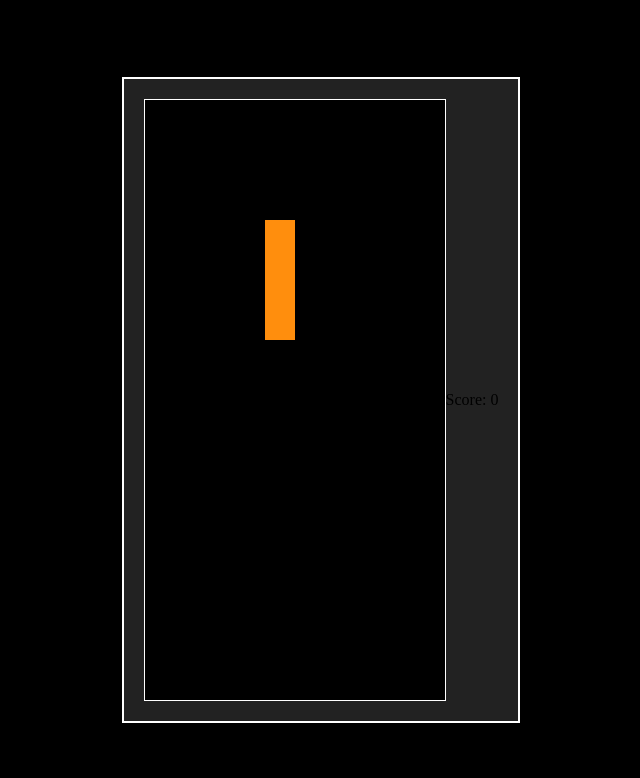
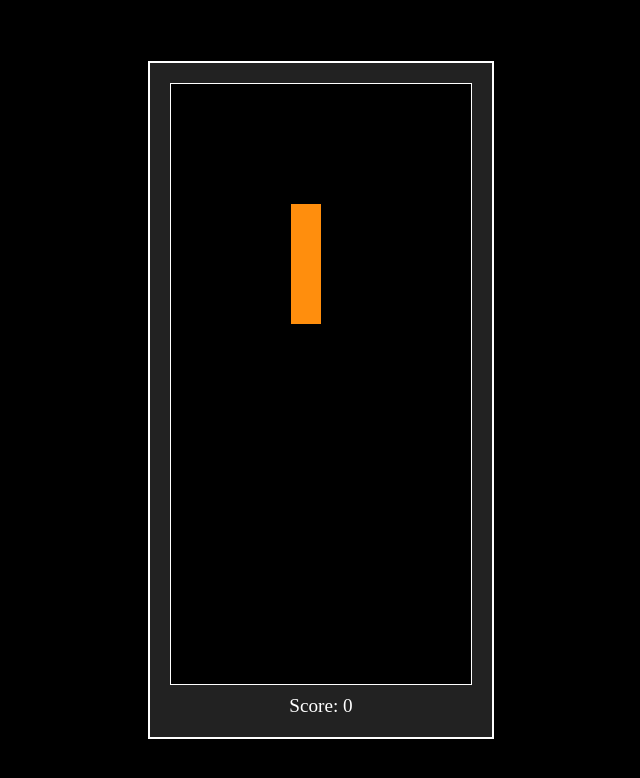
Before and after one commit to araseito/netris, a plain HTML site: page index.html in a window 1280 px wide. Shown: the whole page, without its empty margins (319-959 px from the left). Drawn offline with Linux system fonts and the light colour scheme.

Commit message:
Update style.css

```diff
--- a/style.css
+++ b/style.css
@@ -9,6 +9,7 @@ body {
 
 .tetris-container {
     display: flex;
+    flex-direction: column;
     justify-content: center;
     align-items: center;
     background-color: #222;
@@ -20,3 +21,9 @@ canvas {
     background-color: #111;
     border: 1px solid #fff;
 }
+
+#score-container {
+    margin-top: 10px;
+    color: #fff;
+    font-size: 1.2em;
+}
```
